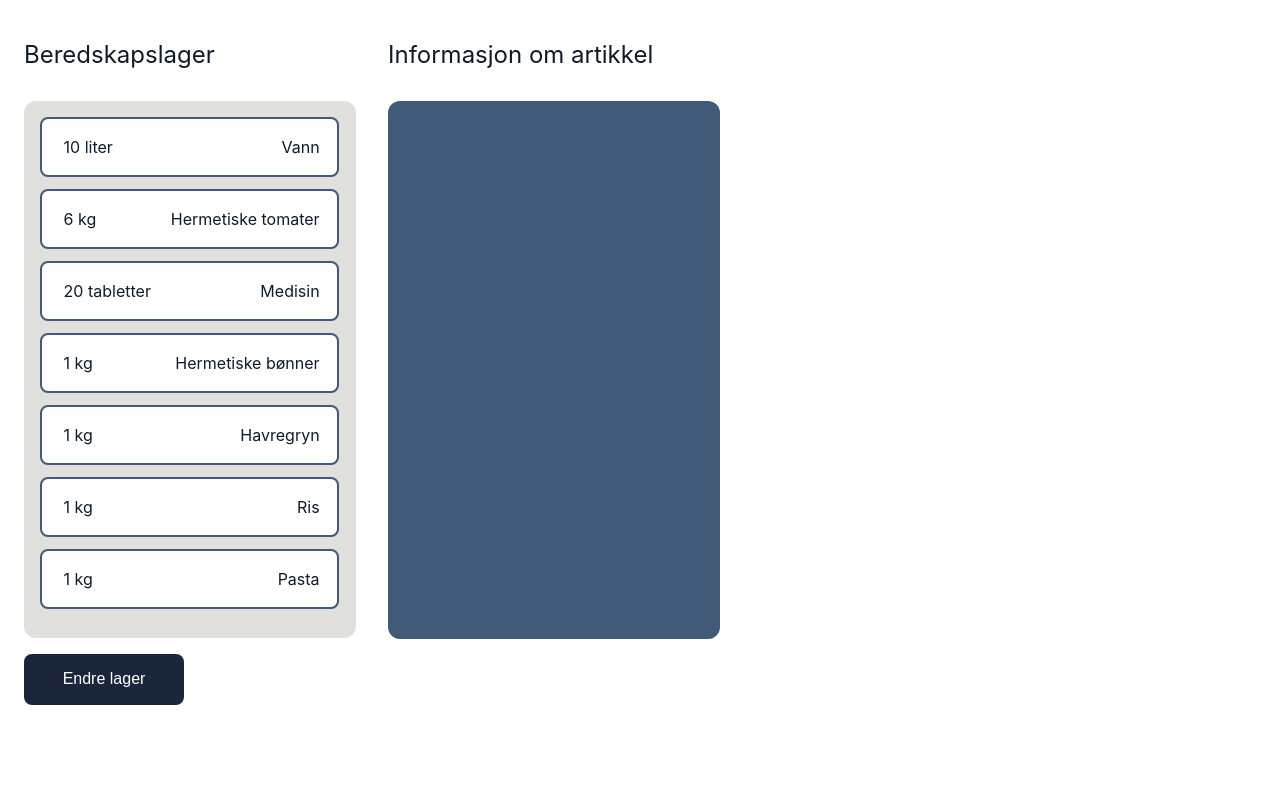
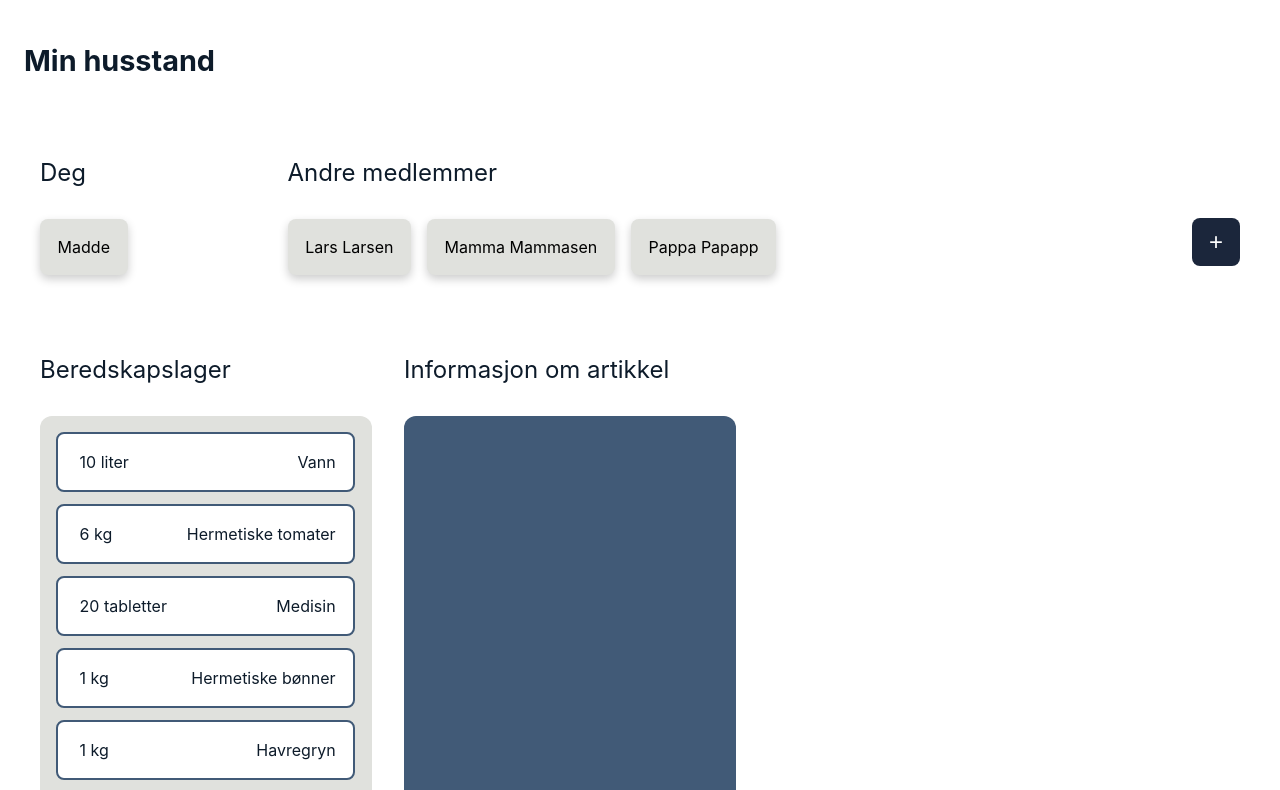
Before and after one commit to NTNU-IDI/scrum-project-2025-team11, a Vue app in the folder frontend/: page /household in a window 1280 px wide. Shown: the top 790 px of the page. Built offline with nearby package versions, Linux system fonts and the light colour scheme; the HTML template or start-up script is replaced by a standard one.

Commit message:
View household members

```diff
--- a/frontend/src/components/household/ViewMembersComponent.vue
+++ b/frontend/src/components/household/ViewMembersComponent.vue
@@ -0,0 +1,82 @@
+<script lang="ts" setup>
+import { computed, ref } from 'vue';
+import { useUserStore } from '@/stores/userStore';
+
+const userStore = useUserStore();
+// TODO: change store or get user by token
+
+const myName = ref('Madde');
+const householdMembers = ref([
+    { id: 1, name: 'Lars Larsen' },
+    { id: 2, name: 'Mamma Mammasen' },
+    { id: 3, name: 'Pappa Papapp' },
+]);
+
+const addMember = () => {
+    //TODO: add member to household
+}
+
+</script>
+<template>
+    <div class="page-container">
+        <div class="members-container">
+            <div class="me-container">
+                <h1 class="medium-header">Deg</h1>
+                <div class="article-card">{{ myName }}</div>
+            </div>
+
+            <div class="other-members-container">
+                <h1 class="medium-header">Andre medlemmer</h1>
+                <div class="other-members-cards">
+                    <div v-for="member in householdMembers" :key="member.id" class="article-card">
+                        <p>{{ member.name }}</p>
+                    </div>
+                </div>
+            </div>
+            <button class="dark-button" @click="addMember">+</button>
+        </div>
+    </div>
+</template>
+<style scoped>
+    .page-container {
+        display: flex;
+        flex-direction: row;
+        justify-content: space-between;
+        align-items: flex-start;
+        padding: 1rem;
+    }
+
+    .members-container {
+        display: flex;
+        flex-direction: row;
+        gap: 10rem;
+        width: 100%;
+    }
+
+    .me-container, .other-members-container {
+        display: flex;
+        flex-direction: column;
+        gap: 1rem;
+    }
+
+    .other-members-cards {
+        display: flex;
+        flex-direction: row;
+        gap: 1rem;
+    }
+
+    .article-card {
+        background-color: var(--grey);
+        box-shadow: 0 4px 10px rgba(0, 0, 0, 0.2);
+        border: none;
+        width: auto;
+    }
+    .dark-button {
+        height: 3rem;
+        width: 3rem;
+        font-size: var(--font-size-xlarge);
+        margin-left: auto;
+        margin-top: 4.75rem;
+        align-self: flex-start;
+    }
+</style>
--- a/frontend/src/views/household/HouseholdView.vue
+++ b/frontend/src/views/household/HouseholdView.vue
@@ -1,5 +1,6 @@
 <script lang="ts" setup>
 import NewItemComponent from '@/components/household/NewItemComponent.vue';
+import ViewMembersComponent from '@/components/household/ViewMembersComponent.vue';
 import ViewSingleItemComponent from '@/components/household/ViewSingleItemComponent.vue';
 import ViewSuppliesComponent from '@/components/household/ViewSuppliesComponent.vue';
 import { ref } from 'vue';
@@ -14,14 +15,21 @@ const toggleNewItemBox = () => {
 
 <template>
   	<div class="page-container">
-    	<div class="column">
+		<h1>Min husstand</h1>
+		<div class="members-container">
+			<ViewMembersComponent />
+	  	</div>
+
+		<div class="items-container">
+			<div class="items-column">
 				<ViewSuppliesComponent @show-new-item-box="toggleNewItemBox" @hide-new-item-box="isBoxVisible = false" />
 			</div>
-    	<div class="column">
+			<div class="items-column">
 				<ViewSingleItemComponent />
 			</div>
 			<div class="new-item-box">
 				<NewItemComponent v-if="isBoxVisible" @hide-new-item-box="toggleNewItemBox"/>
+			</div>
 		</div>
   	</div>
 </template>
@@ -29,18 +37,22 @@ const toggleNewItemBox = () => {
 <style scoped>
 	.page-container {
 		display: flex;
+		flex-direction: column;
+		gap: 2rem;
+		padding: 1rem;
+	}
+	.items-container {
+		display: flex;
 		flex-direction: row;
 		gap: 2rem;
 		padding: 1rem;
 	}
-	.column {
+	.items-column {
 		display: flex;
   		flex-direction: column;
   		gap: 1rem;
 	}
 	.new-item-box {
-		position: absolute;
-		bottom: 24.5rem;
-		right: 8.5rem;
+		margin-top: 4.75rem;
 	}
 </style>
```
Lines whose indentation alone changed are shown as unchanged.
